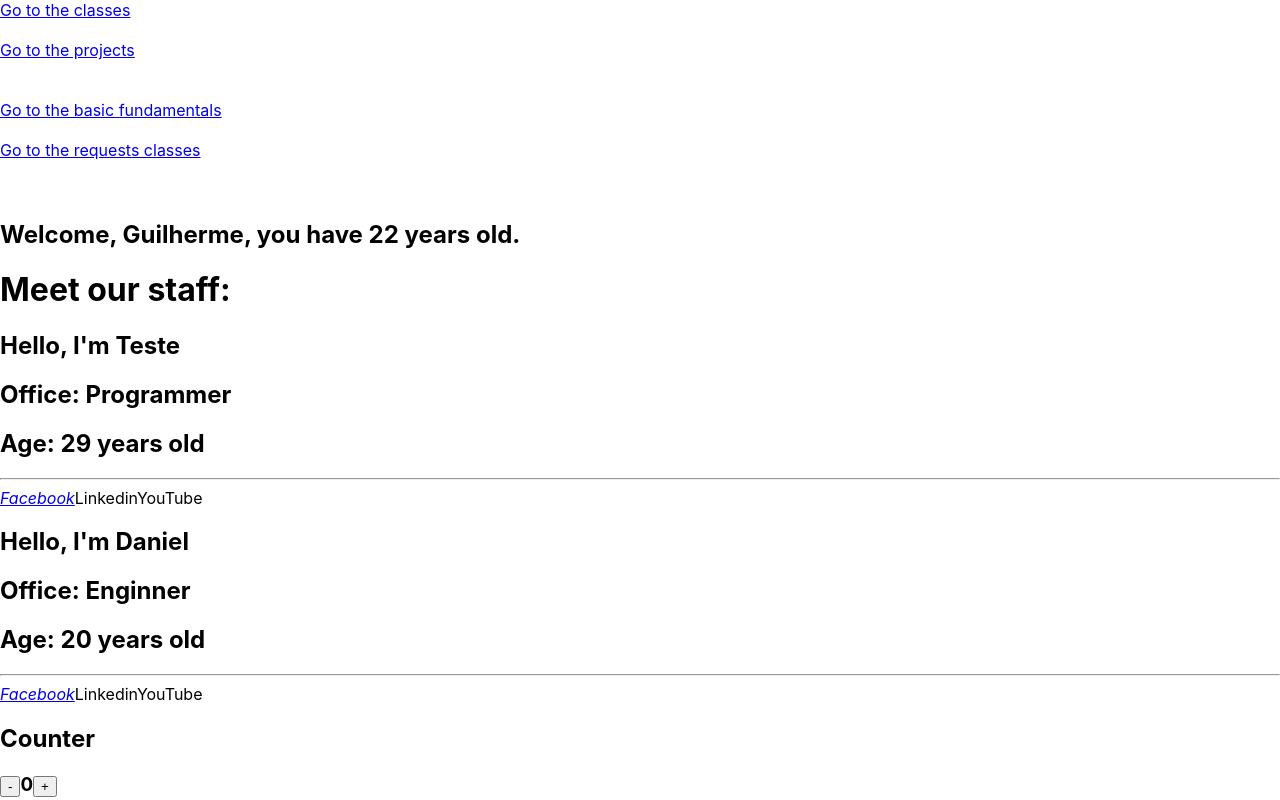
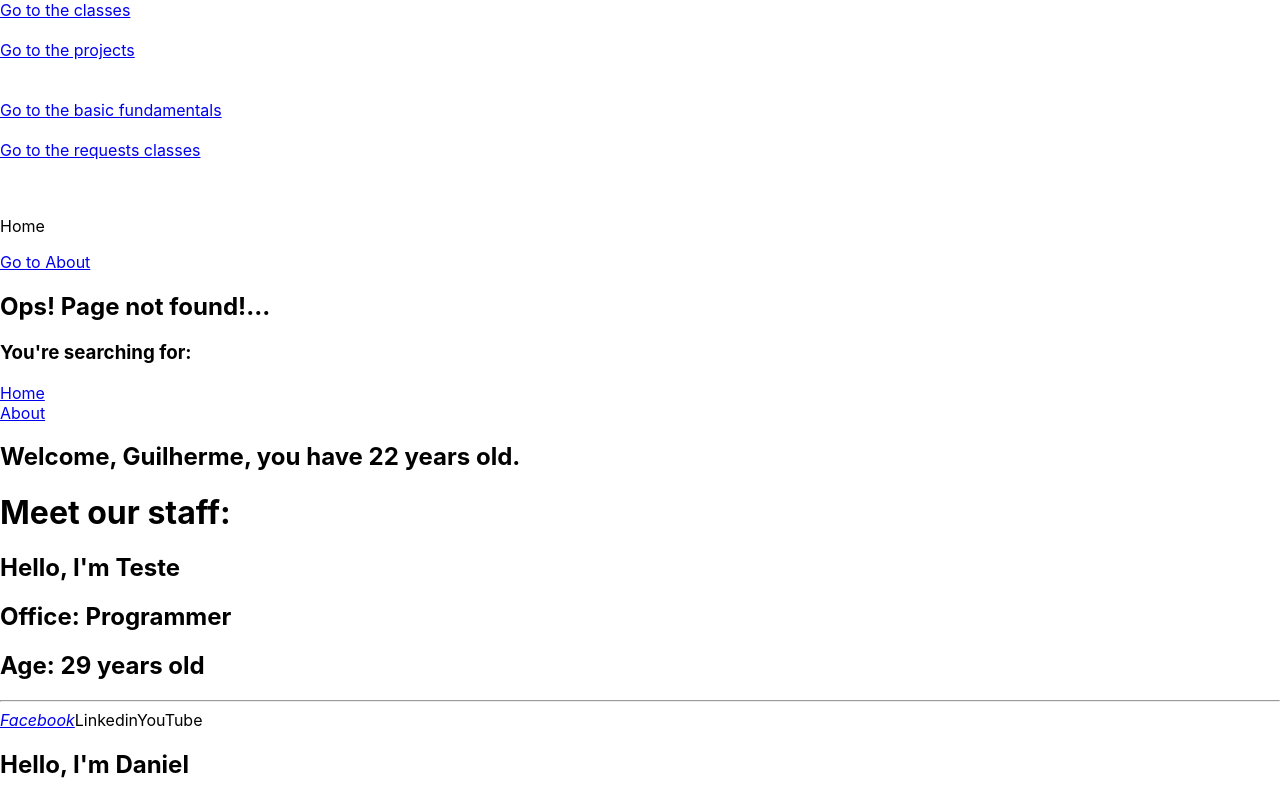
Before and after one commit to guilhermeDTNA/Fundamentos-Basicos-do-ReactJS, a React (Create React App) app: page /classes/routes/header in a window 1280 px wide. Shown: the top 800 px of the page. Built offline with nearby package versions, Linux system fonts and the light colour scheme.

Commit message:
Working with routes, but still disorganized

```diff
--- a/src/classes/App.js
+++ b/src/classes/App.js
@@ -3,6 +3,13 @@ import { BrowserRouter as Router, Route, Link } from "react-router-dom";
 
 import Introduction from './Introduction';
 import Requests from './requests/Requests';
+
+/*Including files to routes*/
+import Header from './components/header/';
+import Home from './components/pages/home/';
+import About from './components/pages/about/';
+
+import Routes from './components/routes';
 
 export default class App extends Component{
 	constructor(props){
@@ -24,8 +31,13 @@ export default class App extends Component{
 			<br />
 			<br />
 
+
+			<Home />
+			<Routes />
+
 			<Route path="" component={Introduction} />
 			<Route path="/requests/" component={Requests} />
+
 			</div>
 			</Router>
 		);
--- /dev/null
+++ b/src/classes/components/header/index.js
@@ -0,0 +1,16 @@
+import React, {Component} from 'react';
+import {Link} from 'react-router-dom';
+
+class Header extends Component{
+	render(){
+		return(
+			<div>
+				<p>Header</p> <br />
+				<Link to="about">Go to About </Link>
+				<hr />
+			</div>
+		);
+	}
+}
+
+export default Header;
--- /dev/null
+++ b/src/classes/components/pages/about/index.js
@@ -0,0 +1,16 @@
+import React, {Component} from 'react';
+import {Link} from 'react-router-dom';
+
+class About extends Component{
+	render(){
+		return(
+			<div>
+				<p>About page...</p>
+
+				<Link to="/">Go to Home</Link>
+			</div>
+		);
+	}
+}
+
+export default About;
--- /dev/null
+++ b/src/classes/components/pages/error/index.js
@@ -0,0 +1,17 @@
+import React, {Component} from 'react';
+import {Link} from 'react-router-dom';
+
+class Error extends Component{
+	render(){
+		return(
+			<div>
+			<h2>Ops! Page not found!...</h2>
+			<h3>You're searching for:</h3>
+				<Link to="/">Home</Link><br />
+				<Link to="/about">About</Link>
+			</div>
+		);
+	}
+}
+
+export default Error;
--- /dev/null
+++ b/src/classes/components/pages/home/index.js
@@ -0,0 +1,16 @@
+import React, {Component} from 'react';
+import {Link} from 'react-router-dom';
+
+class Home extends Component{
+	render(){
+		return(
+			<div>
+				<p>Home</p>
+
+				<Link to="/about"> Go to About </Link>
+			</div>
+		);
+	}
+}
+
+export default Home;
--- /dev/null
+++ b/src/classes/components/pages/product/index.js
@@ -0,0 +1,13 @@
+import React, {Component} from 'react';
+
+class Product extends Component{
+	rencer(){
+		return(
+			<div>
+				<h1>Product</h1>
+			</div>
+		);
+	}
+}
+
+export default Product;
--- /dev/null
+++ b/src/classes/components/routes.js
@@ -0,0 +1,27 @@
+import React from 'react';
+import { BrowserRouter, Switch, Route } from 'react-router-dom';
+
+import Home from './pages/home';
+import About from './pages/about';
+import Header from './header';
+import Mistake from './pages/error/';
+
+import Product from './pages/product';
+
+const Routes = () => {
+	return(
+		<BrowserRouter>
+		<Switch>
+		<Route exact path="/" component={Home} />
+		<Route path="/about" component={About} />
+		<Route path="/header" component={Header} />
+
+		<Route path="/product/:id" component={Product}/>
+
+		<Route path="*" component={Mistake} />
+		</Switch>
+		</BrowserRouter>
+		);
+}
+
+export default Routes;
```
